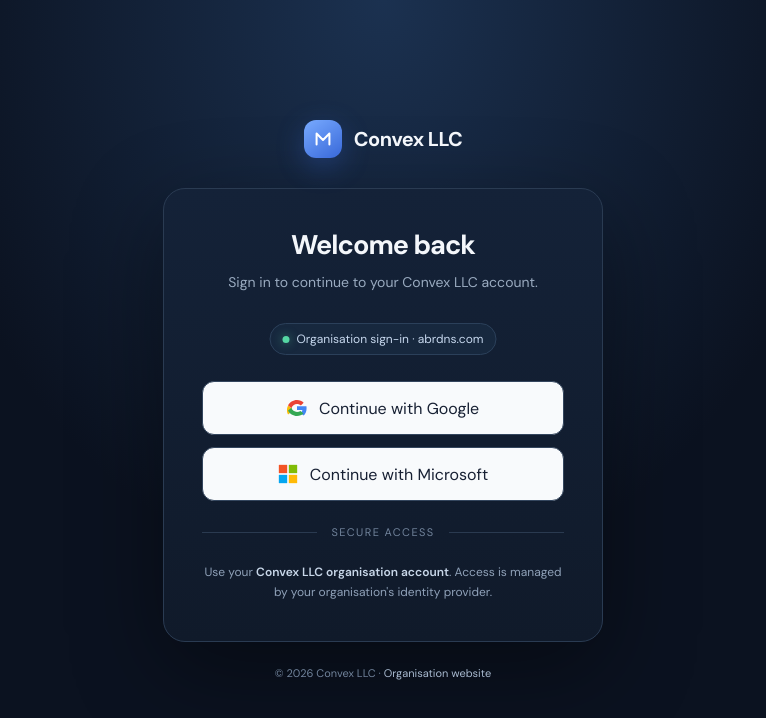
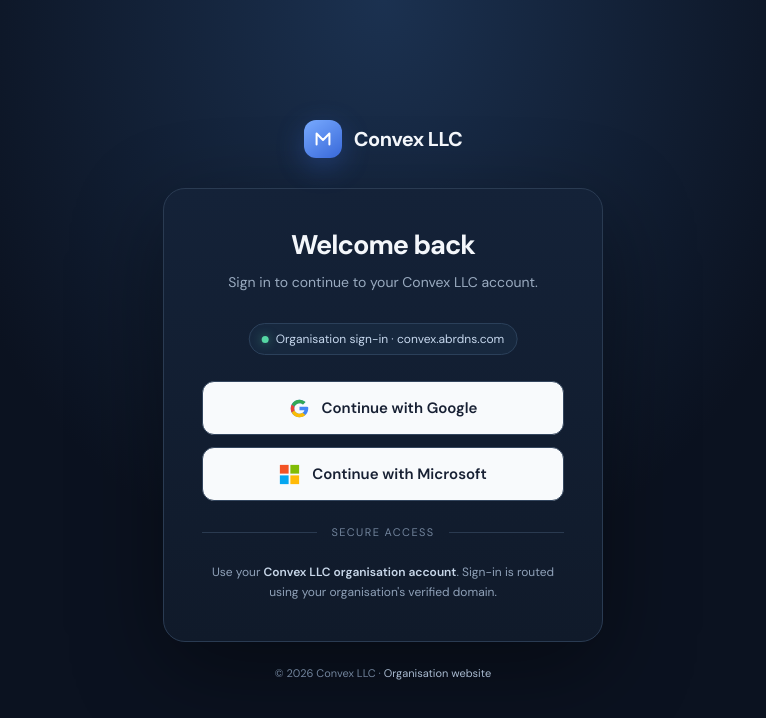
Before and after one commit to AquaTheCanary/convexllc-login, a plain HTML site: page index.html in a window 1280 px wide. Shown: the whole page, without its empty margins (257-1023 px from the left). Drawn offline with Linux system fonts and the light colour scheme.

Commit message:
Route sign-in to Convex LLC organisation domains and fix Google mark

```diff
--- a/index.html
+++ b/index.html
@@ -10,15 +10,15 @@
 <link rel="preconnect" href="https://fonts.gstatic.com" crossorigin>
 <link href="https://fonts.googleapis.com/css2?family=DM+Sans:wght@400;500;600;700&display=swap" rel="stylesheet">
 <style>
-    :root{color-scheme:dark;--bg:#0b1220;--panel:#111c2d;--line:#26364b;--muted:#9aabc0;--text:#f4f7fb;--blue:#4f8cff}
+:root{color-scheme:dark;--bg:#0b1220;--muted:#9aabc0;--text:#f4f7fb}
 *{box-sizing:border-box}body{margin:0;min-height:100vh;font-family:"DM Sans",system-ui,sans-serif;color:var(--text);background:radial-gradient(ellipse at 50% 0%,#1b3150 0,transparent 52%),var(--bg);display:grid;place-items:center;padding:28px}
 .shell{width:min(100%,440px)}.brand{display:flex;align-items:center;justify-content:center;gap:12px;margin-bottom:30px;font-size:20px;font-weight:700;letter-spacing:-.5px}
-    .mark{width:38px;height:38px;border-radius:12px;background:linear-gradient(145deg,#78aaff,#3868d9);display:grid;place-items:center;box-shadow:0 8px 28px #3868d955}
-    .mark svg{width:22px;height:22px}.card{background:linear-gradient(180deg,#142238,#101a2a);border:1px solid #2a3b52;border-radius:22px;padding:38px;box-shadow:0 28px 90px #0006}
+.mark{width:38px;height:38px;border-radius:12px;background:linear-gradient(145deg,#78aaff,#3868d9);display:grid;place-items:center;box-shadow:0 8px 28px #3868d955}.mark svg{width:22px;height:22px}
+.card{background:linear-gradient(180deg,#142238,#101a2a);border:1px solid #2a3b52;border-radius:22px;padding:38px;box-shadow:0 28px 90px #0006}
 h1{font-size:27px;letter-spacing:-1px;margin:0 0 9px;text-align:center}.sub{color:var(--muted);text-align:center;font-size:14px;line-height:1.6;margin:0 0 30px}
-    .domain{display:inline-flex;align-items:center;gap:7px;border:1px solid #2b405a;background:#17283e;border-radius:999px;padding:7px 12px;font-size:12px;color:#c7d8ee;margin:0 auto 26px;position:relative;left:50%;transform:translateX(-50%)}
+.domain{display:inline-flex;align-items:center;gap:7px;border:1px solid #2b405a;background:#17283e;border-radius:999px;padding:7px 12px;font-size:12px;color:#c7d8ee;margin:0 auto 26px;position:relative;left:50%;transform:translateX(-50%);white-space:nowrap}
 .dot{width:7px;height:7px;background:#55d6a3;border-radius:50%;box-shadow:0 0 10px #55d6a388}
-    .providers{display:grid;gap:12px}.provider{width:100%;min-height:54px;border:1px solid #34465e;border-radius:12px;background:#f8fafc;color:#172033;font:600 15px inherit;display:flex;align-items:center;justify-content:center;gap:12px;text-decoration:none;transition:transform .15s,box-shadow .15s,background .15s}.provider:hover{transform:translateY(-1px);box-shadow:0 8px 24px #0003;background:#fff}.provider:focus-visible{outline:3px solid #78aaff;outline-offset:3px}.provider svg{width:20px;height:20px}
+.providers{display:grid;gap:12px}.provider{width:100%;min-height:54px;border:1px solid #34465e;border-radius:12px;background:#f8fafc;color:#172033;font:600 15px "DM Sans",sans-serif;display:flex;align-items:center;justify-content:center;gap:12px;text-decoration:none;transition:transform .15s,box-shadow .15s,background .15s}.provider:hover{transform:translateY(-1px);box-shadow:0 8px 24px #0003;background:#fff}.provider:focus-visible{outline:3px solid #78aaff;outline-offset:3px}.provider svg{width:21px;height:21px;flex:none}
 .divider{display:flex;align-items:center;gap:14px;color:#71839b;font-size:11px;text-transform:uppercase;letter-spacing:1.4px;margin:24px 0}.divider:before,.divider:after{content:"";height:1px;background:#2a3a50;flex:1}
 .notice{font-size:12px;line-height:1.65;color:#8fa1b8;text-align:center;margin:0}.notice strong{color:#c8d7e9;font-weight:600}
 footer{color:#71839b;font-size:11px;text-align:center;margin-top:24px}footer a{color:#a9bad0;text-decoration:none}footer a:hover{text-decoration:underline}
@@ -31,19 +31,19 @@
 <section class="card" aria-labelledby="heading">
 <h1 id="heading">Welcome back</h1>
 <p class="sub">Sign in to continue to your Convex LLC account.</p>
-      <div class="domain"><span class="dot"></span> Organisation sign-in · abrdns.com</div>
+<div class="domain"><span class="dot"></span> Organisation sign-in · convex.abrdns.com</div>
 <div class="providers">
-        <a class="provider" href="https://accounts.google.com/AccountChooser?hd=abrdns.com" aria-label="Continue with Google">
-          <svg viewBox="0 0 48 48" aria-hidden="true"><path fill="#EA4335" d="M24 9.5c3.54 0 6.71 1.22 9.21 3.6l6.85-6.85C35.9 2.38 30.47 0 24 0 14.62 0 6.51 5.38 2.56 13.22l7.98 6.19C12.43 13.72 17.74 9.5 24 9.5z" transform="translate(0 5)"/><path fill="#4285F4" d="M46.98 24.55c0-1.57-.15-3.09-.38-4.55H24v9.02h12.94c-.58 2.96-2.26 5.48-4.73 7.18l7.66 5.94c4.47-4.13 7.11-10.2 7.11-17.59z"/><path fill="#FBBC05" d="M10.54 28.59a14.4 14.4 0 0 1 0-9.18l-7.98-6.19a23.9 23.9 0 0 0 0 21.56l7.98-6.19z" transform="translate(0 5)"/><path fill="#34A853" d="M24 48c6.47 0 11.91-2.13 15.88-5.81l-7.66-5.94c-2.13 1.43-4.86 2.28-8.22 2.28-6.26 0-11.57-4.22-13.46-9.91l-7.98 6.19C6.51 42.62 14.62 48 24 48z" transform="translate(0 -5)"/></svg>
+<a class="provider" href="https://accounts.google.com/AccountChooser?hd=convex.abrdns.com" aria-label="Continue with Google">
+<svg viewBox="0 0 48 48" role="img" aria-label="Google"><path fill="#4285F4" d="M43.6 20.5H42V20H24v8h11.3C33.6 32.7 29.2 36 24 36c-6.6 0-12-5.4-12-12S17.4 12 24 12c3.1 0 5.9 1.2 8 3.1l5.7-5.7C34.1 6.1 29.3 4 24 4 13 4 4 13 4 24s9 20 20 20 20-9 20-20c0-1.2-.1-2.3-.4-3.5z"/><path fill="#34A853" d="M6.3 14.7l6.6 4.8C14.7 15.2 19 12 24 12c3.1 0 5.9 1.2 8 3.1l5.7-5.7C34.1 6.1 29.3 4 24 4 16.3 4 9.6 8.4 6.3 14.7z"/><path fill="#FBBC05" d="M24 44c5.1 0 9.8-1.9 13.3-5.1l-6.2-5.2C29.1 35.2 26.7 36 24 36c-5.2 0-9.6-3.3-11.3-8l-6.6 5.1C9.4 39.6 16.2 44 24 44z"/><path fill="#EA4335" d="M12.7 28c-.5-1.2-.7-2.6-.7-4s.3-2.8.7-4l-6.6-5.1C4.8 17.3 4 20.5 4 24s.8 6.7 2.1 9.1l6.6-5.1z"/></svg>
 Continue with Google
 </a>
-        <a class="provider" href="https://login.microsoftonline.com/?whr=abrdns.com" aria-label="Continue with Microsoft">
+<a class="provider" href="https://login.microsoftonline.com/?whr=convex.abrdns.com" aria-label="Continue with Microsoft">
 <svg viewBox="0 0 24 24" aria-hidden="true"><path fill="#F35325" d="M1 1h10v10H1z"/><path fill="#81BC06" d="M13 1h10v10H13z"/><path fill="#05A6F0" d="M1 13h10v10H1z"/><path fill="#FFBA08" d="M13 13h10v10H13z"/></svg>
 Continue with Microsoft
 </a>
 </div>
 <div class="divider">Secure access</div>
-      <p class="notice">Use your <strong>Convex LLC organisation account</strong>. Access is managed by your organisation's identity provider.</p>
+<p class="notice">Use your <strong>Convex LLC organisation account</strong>. Sign-in is routed using your organisation's verified domain.</p>
 </section>
 <footer>© <span id="year"></span> Convex LLC · <a href="https://convexllc.org">Organisation website</a></footer>
 </main>
```
Lines whose indentation alone changed are shown as unchanged.
